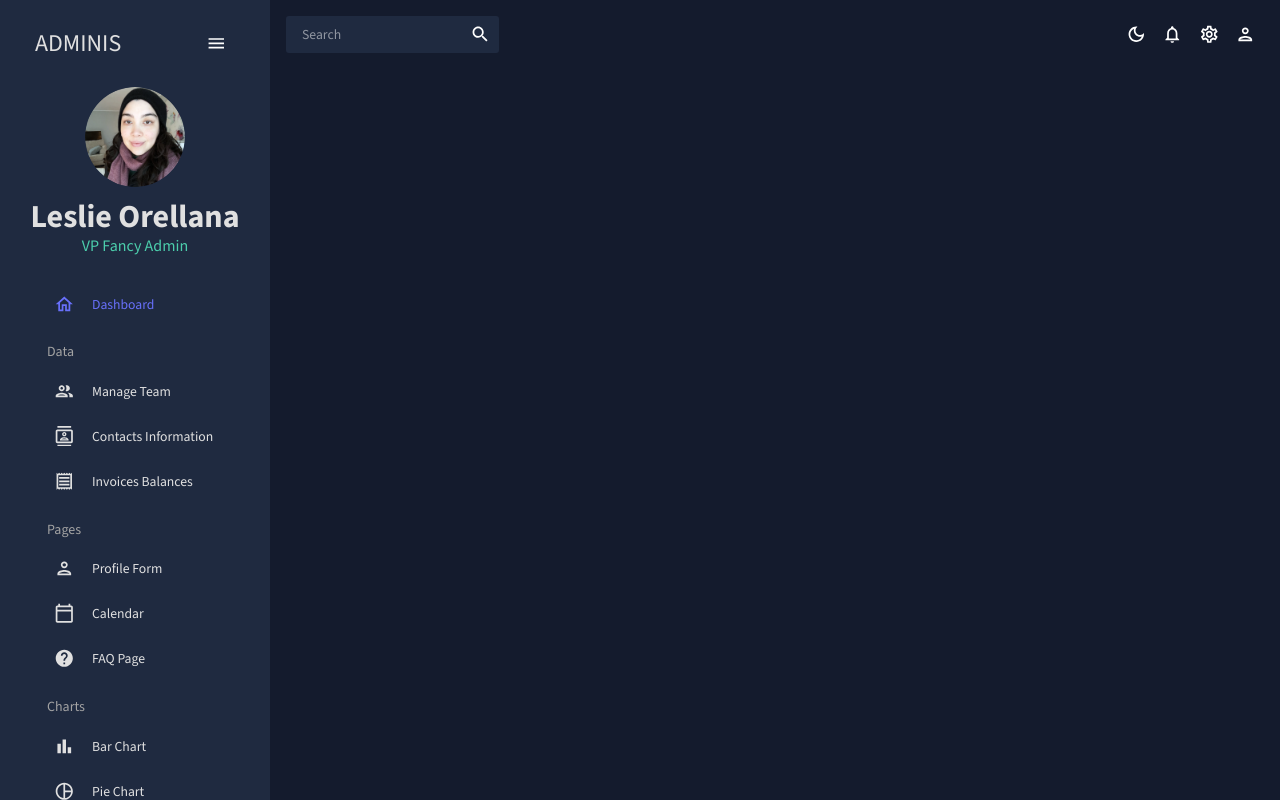
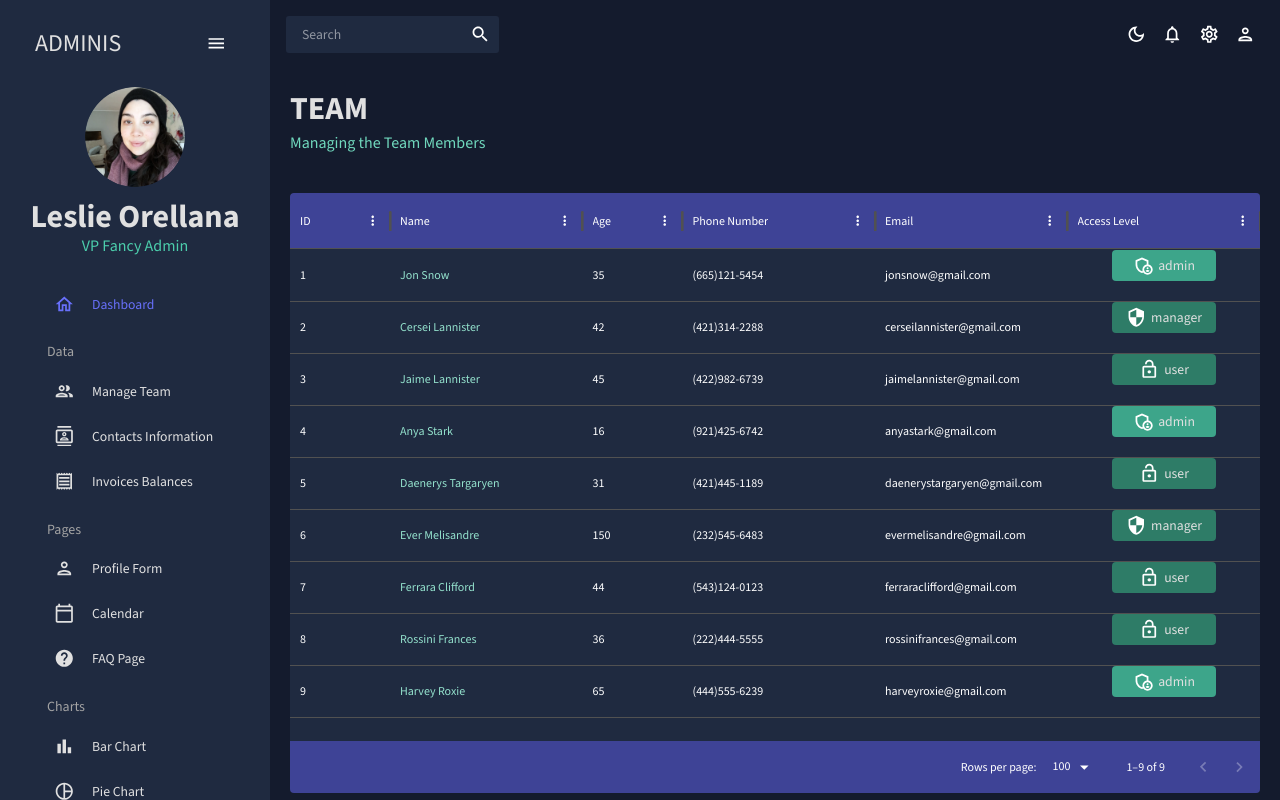
Before and after one commit to lesore0789/react-admin, a React (Create React App) app: page /team in a window 1280 px wide. Built offline with nearby package versions, Linux system fonts and the light colour scheme.

Commit message:
Team page structured and stylized, still need to get some stylings reworked

```diff
--- a/src/App.js
+++ b/src/App.js
@@ -4,7 +4,7 @@
 import Topbar from "./scenes/global/Topbar";
 import Sidebar from "./scenes/global/Sidebar";
 import Dashboard from "./scenes/dashboard";
-// import Team from "./scenes/team";
+import Team from "./scenes/team";
 // import Invoices from "./scenes/invoices";
 // import Contacts from "./scenes/contacts";
 // import Bar from "./scenes/bar";
@@ -28,7 +28,7 @@
             <Topbar />
             <Routes>
               <Route path="/" element={<Dashboard />} />
-              {/* <Route path="/team" element={<Team />} /> */}
+              <Route path="/team" element={<Team />} />
               {/* <Route path="/contacts" element={<Contacts />} /> */}
               {/* <Route path="/invoices" element={<Invoices />} /> */}
               {/* <Route path="/form" element={<Form />} /> */}
--- /dev/null
+++ b/src/scenes/team/index.jsx
@@ -0,0 +1,88 @@
+import {Box, Typography, useTheme} from "@mui/material";
+import { DataGrid } from "@mui/x-data-grid";
+import { tokens } from "../../theme";
+import { mockDataTeam } from "../../data/mockData";
+import AdminPanelSettingsOutlinedIcon  from "@mui/icons-material/AdminPanelSettingsOutlined";
+import LockOpenOutlinedIcon  from "@mui/icons-material/LockOpenOutlined";
+import SecurityOutlinedIcon  from "@mui/icons-material/SecurityOutlined";
+import Header from "../../components/Header";
+
+const Team = () => {
+  const theme = useTheme();
+  const colors = tokens(theme.palette.mode);
+
+  const columns =[
+    { field: "id", headerName: "ID"},
+    { field: "name", headerName: "Name", flex: 1, cellClassName:"name-column--cell"},
+    { field: "age", headerName: "Age", type: "number", headerAlign: "left", align:"left"},
+    { field: "phone", headerName: "Phone Number", flex: 1,},
+    { field: "email", headerName: "Email", flex: 1,},
+    {
+      field: "access",
+      headerName: "Access Level",
+      flex: 1,
+      renderCell:({ row: { access } }) =>{
+        return (
+        <Box
+          width="60%"
+          m="0 auto"
+          p="5px"
+          display="flex"
+          justifyContent="center"
+          backgroundColor={
+            access === "admin"
+              ? colors.greenAccent[600]
+              : colors.greenAccent[700]
+          }
+          borderRadius="4px"
+        >
+          {access === "admin" && <AdminPanelSettingsOutlinedIcon /> }
+          {access === "manager" && <SecurityOutlinedIcon /> }
+          {access === "user" && <LockOpenOutlinedIcon /> }
+          <Typography color={colors.grey[100]} sx={{ ml: "5px"}}>
+            {access}
+          </Typography>
+        </Box>
+        )}},
+
+  ]
+
+  return (
+    <Box m="20px">
+      <Header title="TEAM" subtitle="Managing the Team Members" />
+      <Box
+        m="40px 0 0 0"
+        height="75vh"
+        sx={{
+          "& .MuiDataGrid-root": {
+            border: "none",
+          },
+          "& .MuiDataGrid-cell": {
+            borderBottom: "none",
+          },
+          "& .name-column--cell": {
+            color: colors.greenAccent[300],
+          },
+          "& .MuiDataGrid-columnHeader": {
+            backgroundColor: colors.blueAccent[700],
+            borderBottom: "none",
+          },
+          "& .MuiDataGrid-virtualScroller": {
+            backgroundColor: colors.primary[400],
+          },
+          "& .MuiDataGrid-footerContainer": {
+            borderTop: "none",
+            backgroundColor: colors.blueAccent[700],
+          },
+        }}
+      >
+        <DataGrid
+          rows={mockDataTeam}
+          columns={columns}
+        />
+      </Box>
+    </Box>
+  )
+}
+
+export default Team
```
